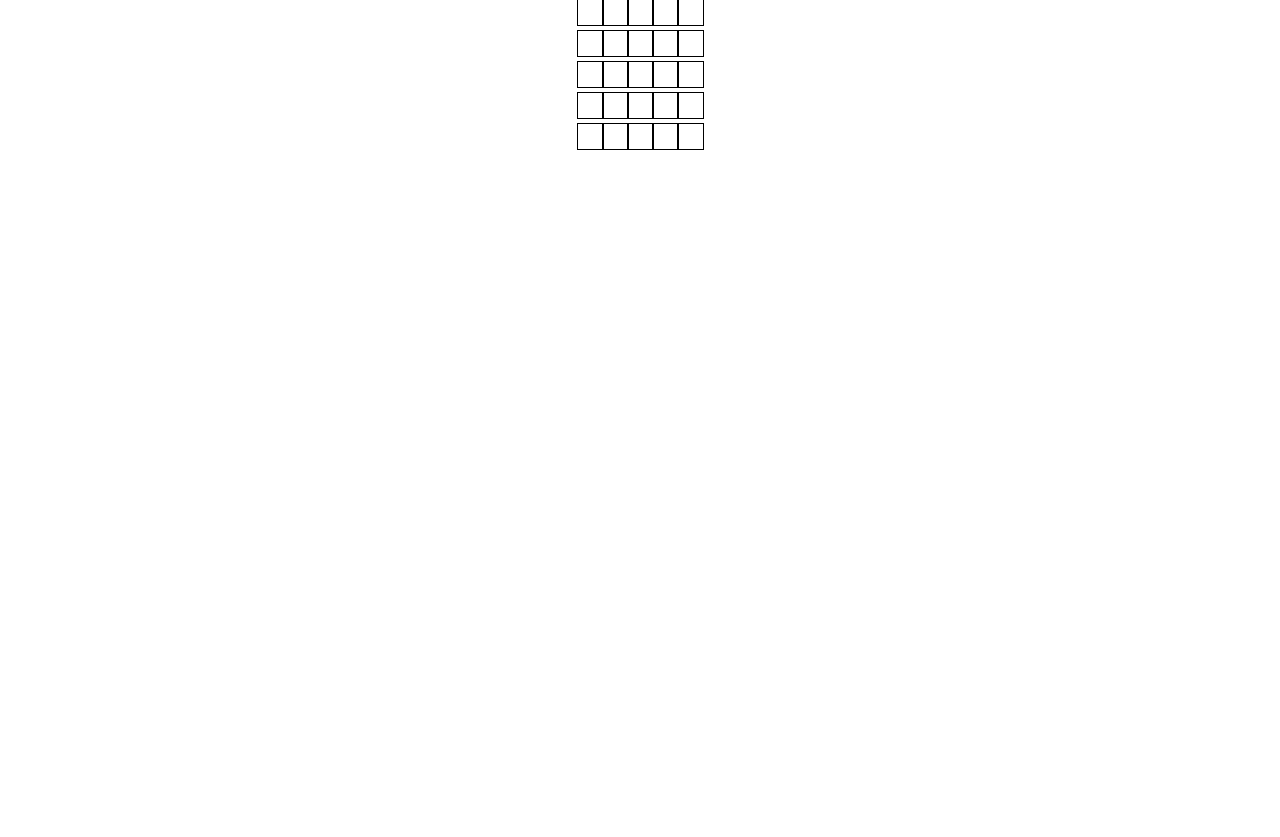
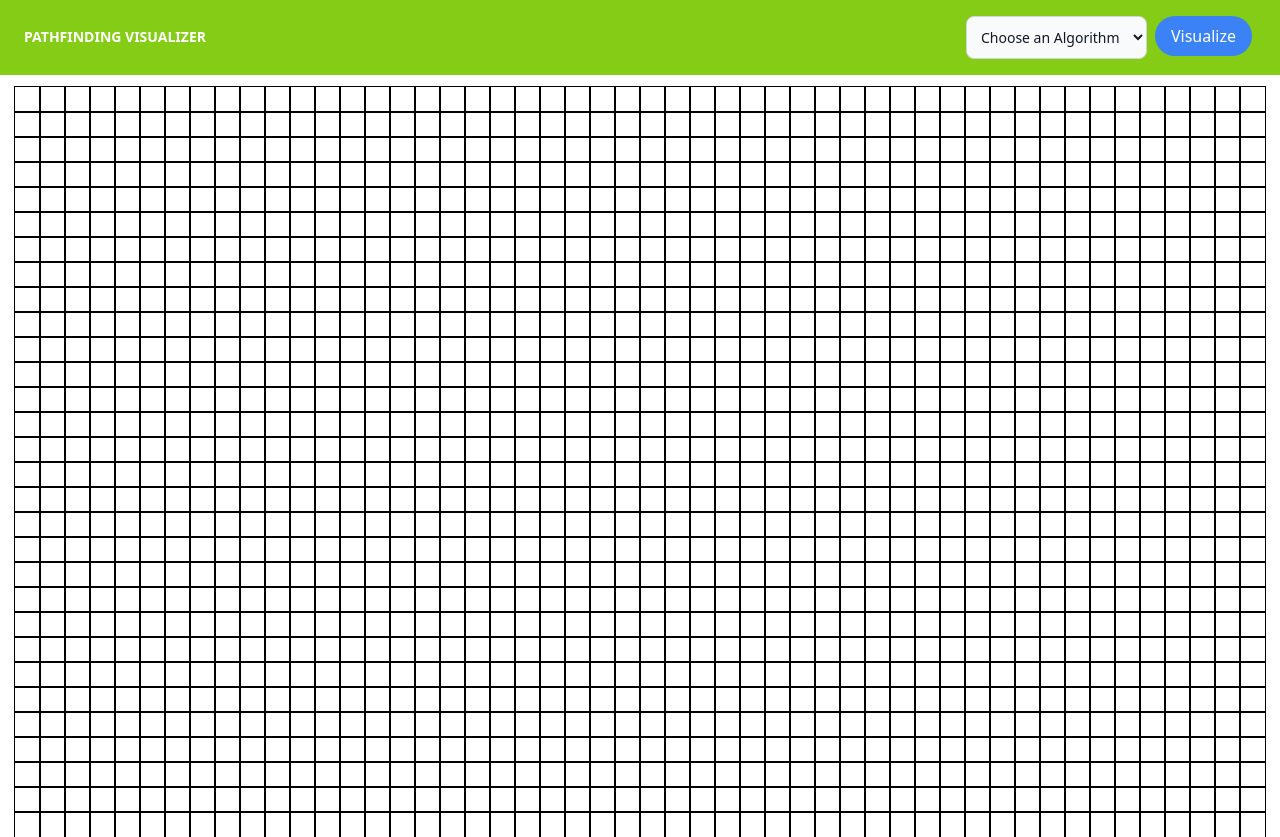
Before and after one commit to sasszz/Pathfinder-Visualizer, a React (Create React App) app: page / in a window 1280 px wide. Before the commit the page ends 800 px from the top, so only its background shows below. Built offline with nearby package versions, Linux system fonts and the light colour scheme.

Commit message:
Board and Navbar

```diff
--- a/src/components/Board/Board.css
+++ b/src/components/Board/Board.css
@@ -2,3 +2,8 @@
   margin: 0 auto;
 
 }
+
+.row {
+  margin: 0 auto;
+
+}
--- a/src/components/Board/Board.jsx
+++ b/src/components/Board/Board.jsx
@@ -1,5 +1,6 @@
 import React, {useEffect, useState} from 'react'
 import Node from '../Node/Node';
+import Header from '../Header/Header';
 
 const Board = () => {
   const [grid, setGrid] = useState([]);
@@ -9,11 +10,13 @@ const Board = () => {
     }, []);
 
   return (
-    <div className="grid">
+    <>
+    <Header></Header>
+    <div className="grid justify-items-center">
       {grid.map((row, rowIdx) => {
         // {console.log(row)}
         return (
-          <div key={rowIdx}>
+          <div key={rowIdx} className="inline-flex">
             {row.map((node, nodeIdx) => {
               const {row, col} = node;
               console.log(col)
@@ -29,15 +32,16 @@ const Board = () => {
           );
         })}
       </div>
+      </>
   );
 }
 
 
 const getInitialGrid = () => {
   const grid1 = [];
-  for (let row = 0; row < 5; row++) {
+  for (let row = 0; row < 30; row++) {
     const currentRow = [];
-    for (let col = 0; col < 5; col++) {
+    for (let col = 0; col < 50; col++) {
       currentRow.push(createNode(col, row));
     }
     grid1.push(currentRow);
--- /dev/null
+++ b/src/components/Header/Header.jsx
@@ -0,0 +1,52 @@
+import React from 'react'
+
+const Header = () => {
+  const [navbarOpen, setNavbarOpen] = React.useState(false);
+
+
+  return (
+    <div>
+      <nav className="relative flex flex-wrap items-center justify-between px-2 py-3 bg-lime-500 mb-3">
+        <div className="container px-4 mx-auto flex flex-wrap items-center justify-between">
+          <div className="w-full relative flex justify-between lg:w-auto lg:static lg:block lg:justify-start">
+            <a
+              className="text-sm font-bold leading-relaxed inline-block mr-4 py-2 whitespace-nowrap uppercase text-white"
+              href="#pablo"
+            >
+              Pathfinding Visualizer
+            </a>
+            <button
+              className="text-white cursor-pointer text-xl leading-none px-3 py-1 border border-solid border-transparent rounded bg-transparent block lg:hidden outline-none focus:outline-none"
+              type="button"
+              onClick={() => setNavbarOpen(!navbarOpen)}
+            >
+              <i className="fas fa-bars"></i>
+            </button>
+          </div>
+          <div
+            className={
+              "lg:flex flex-grow items-center" +
+              (navbarOpen ? " flex" : " hidden")
+            }
+            id="example-navbar-danger"
+          >
+            <ul className="flex flex-col lg:flex-row list-none lg:ml-auto">
+              <li className="nav-item m-1">
+                <select id="algorithms" class="bg-gray-50 border border-gray-300 text-gray-900 text-sm rounded-lg focus:ring-blue-500 focus:border-blue-500 block w-full p-2.5 dark:bg-gray-700 dark:border-gray-600 dark:placeholder-gray-400 dark:text-white dark:focus:ring-blue-500 dark:focus:border-blue-500">
+                  <option selected>Choose an Algorithm</option>
+                  <option value="dijsktra">Dijkstra's Algorithm</option>
+                </select>
+              </li>
+              <li className="nav-item m-1">
+                <button className="bg-blue-500 hover:bg-blue-700 text-white py-2 px-4 rounded-full">Visualize</button>
+              </li>
+            </ul>
+          </div>
+        </div>
+      </nav>
+    </div>
+
+  )
+}
+
+export default Header
```
